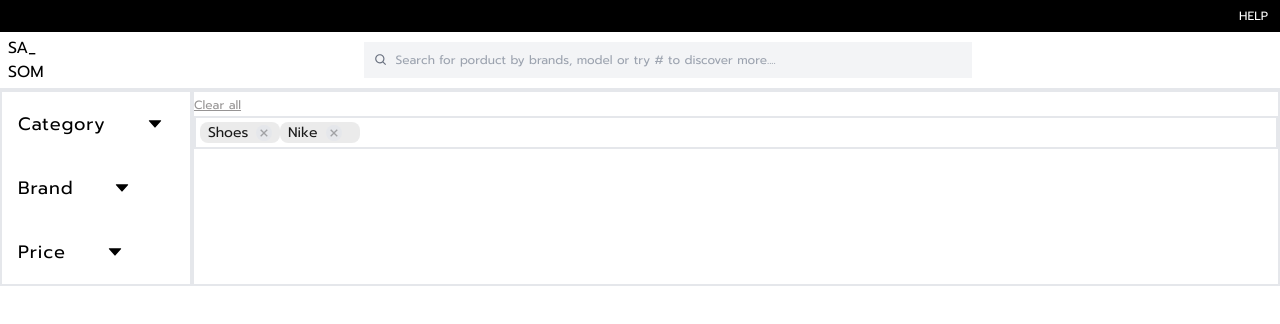
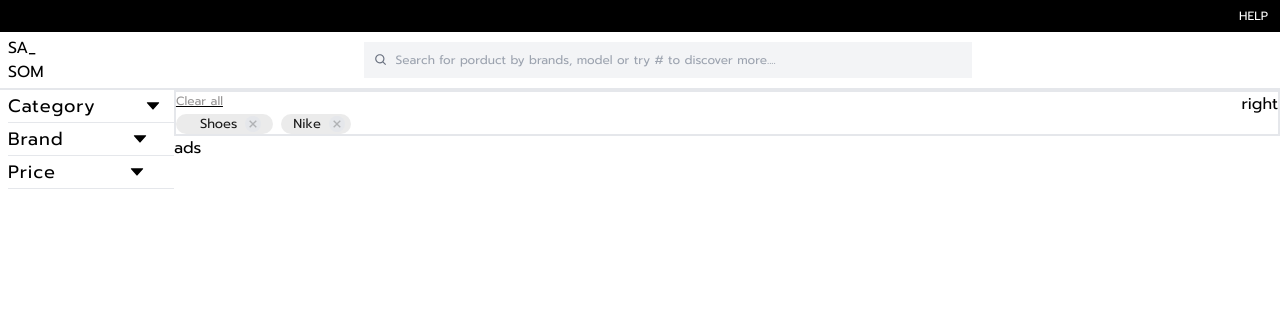
Before and after one commit to thanapornko/bidbuybye_frontend, a React (Create React App) app: page /brand in a window 1280 px wide. Shown: the top 324 px of the page. Built offline with nearby package versions, Linux system fonts and the light colour scheme.

Commit message:
shopNike 12-28

```diff
--- a/src/components/Dropwdown.jsx
+++ b/src/components/Dropwdown.jsx
@@ -6,27 +6,27 @@ export default function Dropwdiwn() {
   const [brand, setBrand] = useState(false);
   const [price, setPrice] = useState(false);
   return (
-    <div className="rekative flex flex-col items-center w-[340px] rounde-lg">
+    <div className="relative flex flex-col rounde-lg">
       {/* Category */}
       <button
         onClick={() => setCategory((prev) => !prev)}
-        className="p-4 w-full flex items-center gap-10 text-lg tracking-wider rounde-lg"
+        className="border-b-[1px]  w-full flex items-center gap-10 text-lg text-[0.85rem] tracking-wider rounde-lg"
       >
         Category
         {!category ? (
-          <AiOutlineCaretDown className="h-8" />
+          <AiOutlineCaretDown className="h-8 ml-2" />
         ) : (
-          <AiOutlineCaretUp className="h-8" />
+          <AiOutlineCaretUp className="h-8 ml-2" />
         )}
       </button>
 
       {category && (
-        <div className="w-[300px] flex flex-col items-start  gap-2 absulute">
+        <div className="flex flex-col items-start  gap-2 absulute">
           <a href="#" className="cursor-pointer">
-            <p>Shopes</p>
+            <p className="text-[14px]">Shopes</p>
           </a>
           <a href="#" className="cursor-pointer">
-            <p>Apparel</p>
+            <p className="text-[14px]">Apparel</p>
           </a>
         </div>
       )}
@@ -34,29 +34,29 @@ export default function Dropwdiwn() {
       {/* Brand */}
       <button
         onClick={() => setBrand((prev) => !prev)}
-        className="p-4 w-full flex items-center gap-10  text-lg tracking-wider rounde-lg"
+        className="border-b-[1px] w-full flex items-center gap-10  text-lg text-[0.85rem] tracking-wider rounde-lg"
       >
         Brand
         {!brand ? (
-          <AiOutlineCaretDown className="h-8" />
+          <AiOutlineCaretDown className="h-8 ml-7" />
         ) : (
-          <AiOutlineCaretUp className="h-8" />
+          <AiOutlineCaretUp className="h-8 ml-7" />
         )}
       </button>
 
       {brand && (
-        <div className="w-[300px] flex flex-col items-start  gap-2 absulute">
+        <div className=" flex flex-col items-start  gap-2 absulute">
           <a href="#" className="cursor-pointer">
-            <p>Nike</p>
+            <p className="text-[14px]">Nike</p>
           </a>
           <a href="#" className="cursor-pointer">
-            <p>Adidas</p>
+            <p className="text-[14px]">Adidas</p>
           </a>
           <a href="#" className="cursor-pointer">
-            <p>Jordan</p>
+            <p className="text-[14px]">Jordan</p>
           </a>
           <a href="#" className="cursor-pointer">
-            <p>New Balance</p>
+            <p className="text-[14px]">New Balance</p>
           </a>
         </div>
       )}
@@ -64,29 +64,29 @@ export default function Dropwdiwn() {
       {/* Price */}
       <button
         onClick={() => setPrice((prev) => !prev)}
-        className="p-4 w-full flex items-center gap-10  text-lg tracking-wider rounde-lg"
+        className="border-b-[1px] w-full flex items-center gap-10 text-[0.85rem]  text-lg tracking-wider rounde-lg"
       >
         Price
         {!price ? (
-          <AiOutlineCaretDown className="h-8" />
+          <AiOutlineCaretDown className="h-8 ml-8" />
         ) : (
-          <AiOutlineCaretUp className="h-8" />
+          <AiOutlineCaretUp className="h-8 ml-8" />
         )}
       </button>
 
       {price && (
-        <div className="w-[300px] flex flex-col items-start  gap-2 absulute">
+        <div className=" flex flex-col items-start  gap-2 absulute">
           <a href="#" className="cursor-pointer">
-            <p>Nike</p>
+            <p className="text-[14px]">Nike</p>
           </a>
           <a href="#" className="cursor-pointer">
-            <p>Adidas</p>
+            <p className="text-[14px]">Adidas</p>
           </a>
           <a href="#" className="cursor-pointer">
-            <p>Jordan</p>
+            <p className="text-[14px]">Jordan</p>
           </a>
           <a href="#" className="cursor-pointer">
-            <p>New Balance</p>
+            <p className="text-[14px]">New Balance</p>
           </a>
         </div>
       )}
--- a/src/pages/BrandPage.js
+++ b/src/pages/BrandPage.js
@@ -3,42 +3,46 @@ import { BiX } from 'react-icons/bi';
 
 export default function ShopNikePage() {
   return (
-    <div className=" flex w-[100%]">
-      {/* Box left */}
-      <div className="border-2 w-[15%]">
+    <div className="flex w-[100%] h-[100px]">
+      {/* Box left menuDropwdown */}
+      <div className=" w-[15%] ml-2">
         <Dropwdiwn />
       </div>
+      {/* ----------------------------------------- */}
       {/* Box right */}
-      <div className="border-2 w-[85%]">
-        {/* Box-top right */}
-        <div>
-          {/* box-top */}
-          <div>
-            <a className="cursor-pointer underline text-[#969494] text-[12px]">
-              Clear all
+      <div className=" w-[100%] ">
+        {/* box right top  content*/}
+        <div className="border-2 flex justify-between">
+          <div className="flex flex-col gap-1">
+            <a className="underline">
+              <p className="text-[12px] text-[#969494]">Clear all</p>
             </a>
-          </div>
-          {/* box-bottom */}
-          <div className="flex border-2 p-1 ">
-            {/* Shoes x */}
-            <div className="w-20 flex items-center gap-2 bg-[#00000014] px-2 rounded-lg ">
-              <p className="text-[14px] text-[#1b1b1b]">Shoes</p>
-              <i className="bg-gray-200 rounded-full">
-                <BiX className="text-black/30" />
-              </i>
-            </div>
-            {/* Nike x */}
-            <div className="w-20 flex items-center gap-2 bg-[#00000014] px-2 rounded-lg ">
-              <p className="text-[14px] text-[#1b1b1b]">Nike</p>
-              <i className="bg-gray-200 rounded-full">
-                <BiX className="text-black/30" />
-              </i>
+
+            <div className="flex gap-2">
+              <div className="flex items-center gap-2 bg-[#00000014] px-3 rounded-full cursor-pointer">
+                <p className="text-[#1b1b1b] ml-3 text-[13px]">Shoes</p>
+                <i className="bg-gray-200 hover:bg-gray-300 rounded-full">
+                  <BiX className="text-[#1b1b1b42]" />
+                </i>
+              </div>
+
+              <div className="flex w-[70px] items-center gap-2 bg-[#00000014]  rounded-full cursor-pointer">
+                <p className="text-[#1b1b1b] ml-3 text-[13px]">Nike</p>
+                <i className="bg-gray-200 hover:bg-gray-300 rounded-full">
+                  <BiX className="text-[#1b1b1b42]" />
+                </i>
+              </div>
             </div>
           </div>
+          <div>right</div>
         </div>
-        {/* Box-bottom right */}
-        <div></div>
+
+        {/* ----------------------------------------- */}
+
+        {/* box right bottom crad */}
+        <div>ads</div>
       </div>
+      {/* ----------------------------------------- */}
     </div>
   );
 }
```
